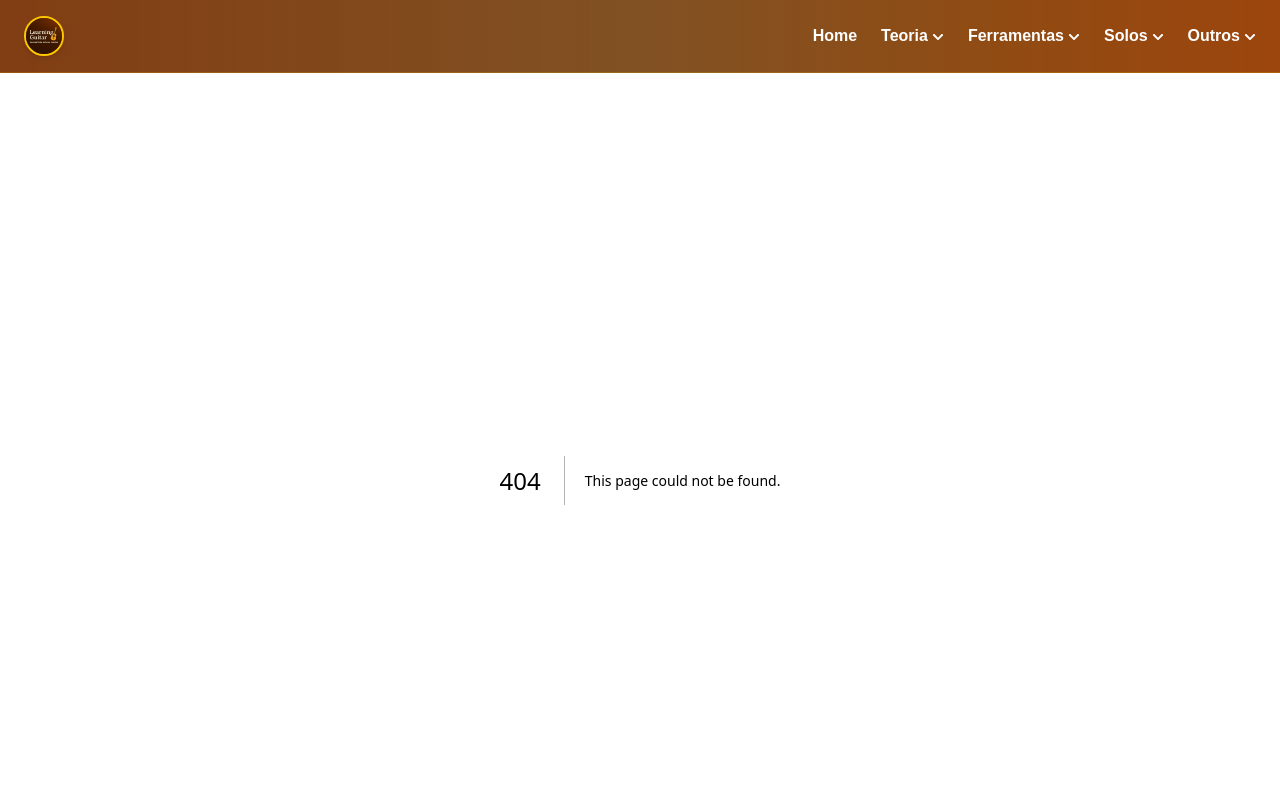
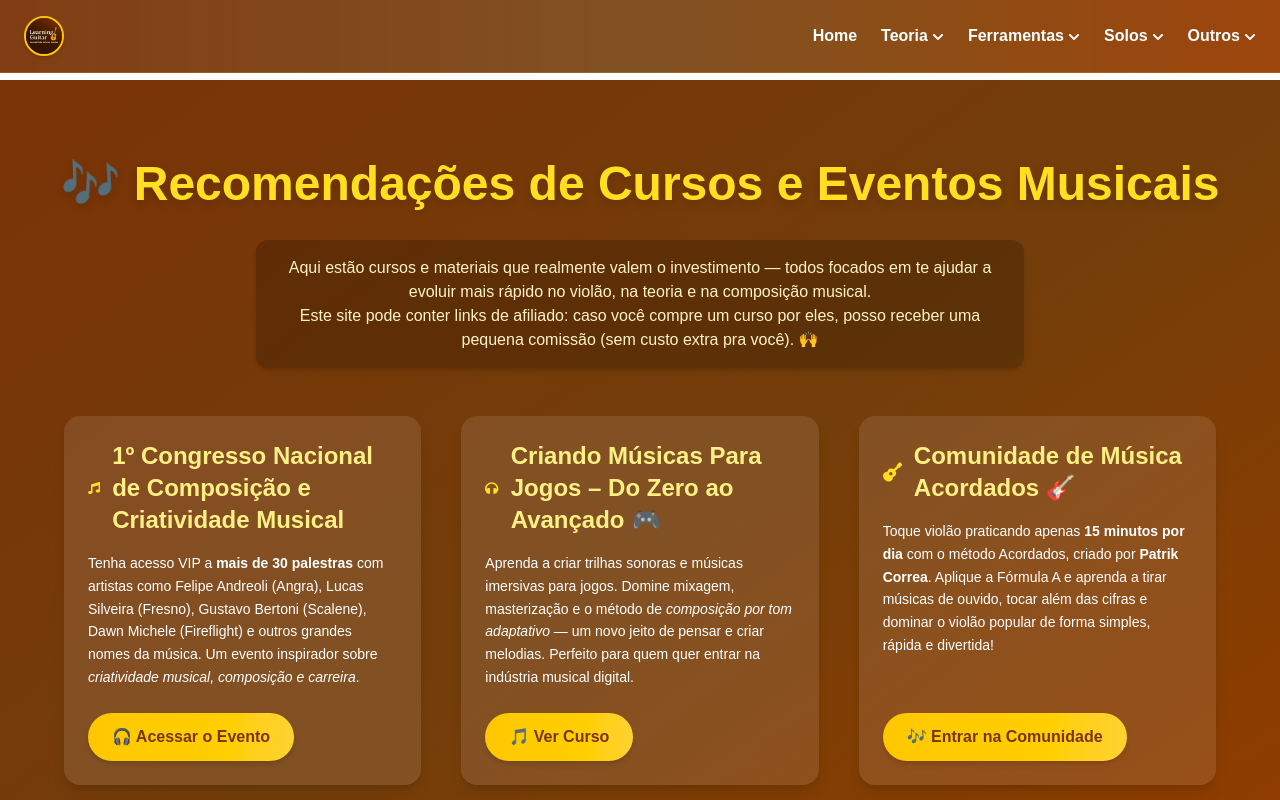
Before and after one commit to robsonalbuquerquedev/learningguitar, a Next.js app: page /recomendacoes in a window 1280 px wide. Before the commit this address had no page. Shown: the top 800 px of the page. Built offline with nearby package versions, Linux system fonts and the light colour scheme.

Commit message:
feat: adicionar rota recomendacoes

```diff
--- /dev/null
+++ b/src/app/recomendacoes/page.tsx
@@ -0,0 +1,135 @@
+"use client";
+
+import { motion } from "framer-motion";
+import { FaMusic, FaHeadphones, FaGuitar } from "react-icons/fa";
+
+export default function Recomendacoes() {
+    return (
+        <main className="min-h-screen bg-gradient-to-br from-amber-900 via-yellow-900 to-amber-800 text-white py-20 px-6">
+            {/* 🎸 Título principal */}
+            <motion.h1
+                initial={{ opacity: 0, y: -20 }}
+                animate={{ opacity: 1, y: 0 }}
+                transition={{ duration: 0.8 }}
+                className="text-4xl sm:text-5xl font-extrabold text-center mb-8 text-yellow-300 drop-shadow-lg"
+            >
+                🎶 Recomendações de Cursos e Eventos Musicais
+            </motion.h1>
+
+            {/* 📜 Introdução */}
+            <motion.p
+                initial={{ opacity: 0 }}
+                animate={{ opacity: 1 }}
+                transition={{ delay: 0.3, duration: 1 }}
+                className="text-center max-w-3xl mx-auto mb-12 text-amber-100 bg-black/20 p-4 rounded-xl shadow-md"
+            >
+                Aqui estão cursos e materiais que realmente valem o investimento — todos focados em te ajudar
+                a evoluir mais rápido no violão, na teoria e na composição musical.
+                <br />Este site pode conter links de afiliado: caso você compre um curso por eles, posso receber
+                uma pequena comissão (sem custo extra pra você). 🙌
+            </motion.p>
+
+            {/* 🧩 Grid de cursos */}
+            <div className="grid sm:grid-cols-2 lg:grid-cols-3 gap-10 max-w-6xl mx-auto">
+                {/* 🔸 Curso 1 */}
+                <motion.div
+                    initial={{ opacity: 0, y: 20 }}
+                    whileInView={{ opacity: 1, y: 0 }}
+                    transition={{ duration: 0.6 }}
+                    className="bg-white/10 p-6 rounded-2xl shadow-lg hover:scale-105 hover:shadow-yellow-400/20 transition-all duration-300 flex flex-col items-start"
+                >
+                    <div className="flex items-center gap-3 mb-4">
+                        <FaMusic className="text-yellow-300 text-3xl" />
+                        <h2 className="text-2xl font-semibold text-yellow-200">
+                            1º Congresso Nacional de Composição e Criatividade Musical
+                        </h2>
+                    </div>
+                    <p className="text-sm leading-relaxed mb-6">
+                        Tenha acesso VIP a <strong>mais de 30 palestras</strong> com artistas como Felipe Andreoli (Angra),
+                        Lucas Silveira (Fresno), Gustavo Bertoni (Scalene), Dawn Michele (Fireflight) e outros grandes nomes
+                        da música. Um evento inspirador sobre <em>criatividade musical, composição e carreira</em>.
+                    </p>
+                    <a
+                        href="https://go.hotmart.com/E102798894A"
+                        target="_blank"
+                        rel="noopener noreferrer"
+                        className="mt-auto inline-block bg-gradient-to-r from-yellow-400 to-amber-300 text-amber-900 font-bold px-6 py-3 rounded-full hover:brightness-110 transition-all duration-300 shadow-md"
+                    >
+                        🎧 Acessar o Evento
+                    </a>
+                </motion.div>
+
+                {/* 🔹 Curso 2 */}
+                <motion.div
+                    initial={{ opacity: 0, y: 20 }}
+                    whileInView={{ opacity: 1, y: 0 }}
+                    transition={{ duration: 0.6, delay: 0.1 }}
+                    className="bg-white/10 p-6 rounded-2xl shadow-lg hover:scale-105 hover:shadow-yellow-400/20 transition-all duration-300 flex flex-col items-start"
+                >
+                    <div className="flex items-center gap-3 mb-4">
+                        <FaHeadphones className="text-yellow-300 text-3xl" />
+                        <h2 className="text-2xl font-semibold text-yellow-200">
+                            Criando Músicas Para Jogos – Do Zero ao Avançado 🎮
+                        </h2>
+                    </div>
+                    <p className="text-sm leading-relaxed mb-6">
+                        Aprenda a criar trilhas sonoras e músicas imersivas para jogos.
+                        Domine mixagem, masterização e o método de <em>composição por tom adaptativo</em> —
+                        um novo jeito de pensar e criar melodias. Perfeito para quem quer entrar na indústria musical digital.
+                    </p>
+                    <a
+                        href="https://go.hotmart.com/N102799840H?dp=1"
+                        target="_blank"
+                        rel="noopener noreferrer"
+                        className="mt-auto inline-block bg-gradient-to-r from-yellow-400 to-amber-300 text-amber-900 font-bold px-6 py-3 rounded-full hover:brightness-110 transition-all duration-300 shadow-md"
+                    >
+                        🎵 Ver Curso
+                    </a>
+                </motion.div>
+
+                {/* 🔹 Curso 3 */}
+                <motion.div
+                    initial={{ opacity: 0, y: 20 }}
+                    whileInView={{ opacity: 1, y: 0 }}
+                    transition={{ duration: 0.6, delay: 0.2 }}
+                    className="bg-white/10 p-6 rounded-2xl shadow-lg hover:scale-105 hover:shadow-yellow-400/20 transition-all duration-300 flex flex-col items-start"
+                >
+                    <div className="flex items-center gap-3 mb-4">
+                        <FaGuitar className="text-yellow-300 text-3xl" />
+                        <h2 className="text-2xl font-semibold text-yellow-200">
+                            Comunidade de Música Acordados 🎸
+                        </h2>
+                    </div>
+                    <p className="text-sm leading-relaxed mb-6">
+                        Toque violão praticando apenas <strong>15 minutos por dia</strong> com o método Acordados,
+                        criado por <strong>Patrik Correa</strong>.
+                        Aplique a Fórmula A e aprenda a tirar músicas de ouvido, tocar além das cifras
+                        e dominar o violão popular de forma simples, rápida e divertida!
+                    </p>
+                    <a
+                        href="https://go.hotmart.com/J102800016L?dp=1"
+                        target="_blank"
+                        rel="noopener noreferrer"
+                        className="mt-auto inline-block bg-gradient-to-r from-yellow-400 to-amber-300 text-amber-900 font-bold px-6 py-3 rounded-full hover:brightness-110 transition-all duration-300 shadow-md"
+                    >
+                        🎶 Entrar na Comunidade
+                    </a>
+                </motion.div>
+            </div>
+
+            {/* ⚖️ Aviso legal */}
+            <motion.div
+                initial={{ opacity: 0 }}
+                whileInView={{ opacity: 1 }}
+                transition={{ delay: 0.3, duration: 1 }}
+                className="max-w-3xl mx-auto mt-16 text-center text-xs text-amber-200/80 leading-relaxed bg-black/20 p-4 rounded-xl"
+            >
+                <p>
+                    <strong>Aviso legal:</strong> As informações acima são fornecidas apenas com propósito educativo e informativo.
+                    O LearningGuitar 🎸 não representa oficialmente a Hotmart nem os produtores dos cursos.
+                    Sempre verifique os detalhes e condições antes de adquirir qualquer produto.
+                </p>
+            </motion.div>
+        </main>
+    );
+}
```
